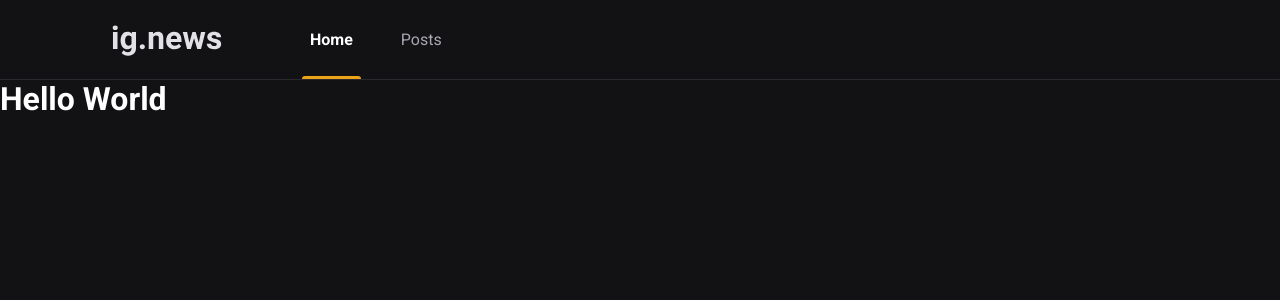
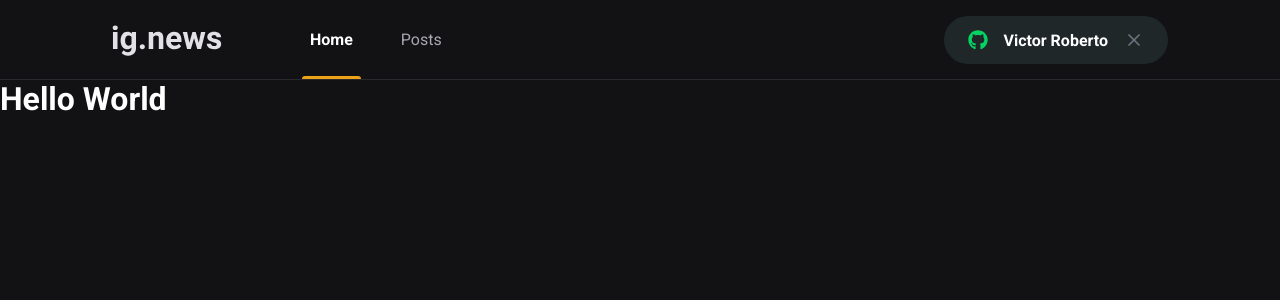
Before and after one commit to RobertoVictor7/Rocketseat-ignews, a Next.js app: page / in a window 1280 px wide. Shown: the top 300 px of the page. Built offline with nearby package versions, Linux system fonts and the light colour scheme.

Commit message:
signInButton add

```diff
--- a/src/components/header/index.tsx
+++ b/src/components/header/index.tsx
@@ -1,4 +1,5 @@
 import styles from './styles.module.scss';
+import { SignInButton } from '../signInButton';
 
 export function Header() {
     return (
@@ -9,6 +10,8 @@
                 <a className={styles.active}>Home</a>
                 <a>Posts</a>
             </nav>
+
+            <SignInButton/>
         </div>
     </header>
     );
--- a/src/components/header/styles.module.scss
+++ b/src/components/header/styles.module.scss
@@ -11,6 +11,8 @@
 
     display: flex;
     align-items: center;
+
+
 
     nav {
         margin-left: 5rem;
@@ -52,4 +54,8 @@
             }
         }
     }
+
+    button {
+        margin-left: auto;
+    }
 }
--- a/src/components/signInButton/index.tsx
+++ b/src/components/signInButton/index.tsx
@@ -1,6 +1,24 @@
+import styles from './styles.module.scss'
+
+import { FaGithub } from 'react-icons/fa'
+import { FiX } from 'react-icons/fi'
+
 export function SignInButton() {
-    return (
-      <button type="button">
+  const isUserLoggedIn = true;
+
+    return isUserLoggedIn ? (
+      <button
+      type="button"
+      className ={styles.signInButton}>
+          <FaGithub color="#04d361"/>
+          Victor Roberto
+          <FiX color="#737380" className = {styles.closeIcon}/>
+      </button>
+    ) : (
+      <button
+      type="button"
+      className ={styles.signInButton}>
+          <FaGithub color="#eba417"/>
           sign in with Github
       </button>
     );
--- a/src/components/signInButton/styles.module.scss
+++ b/src/components/signInButton/styles.module.scss
@@ -0,0 +1,33 @@
+.signInButton {
+  height: 3rem;
+  border-radius: 3rem;
+  background: var(--gray-850);
+  border: 0;
+  color: var(--white);
+  padding: 0 1.5rem;
+
+  display: flex;
+  align-items: center;
+  justify-content: center;
+
+  font-weight: bold;
+
+  svg {
+    width: 20px;
+    height: 20px;
+  }
+
+  svg:first-child {
+    margin-right: 1rem;
+  }
+
+  transition: filter 0.2s;
+
+  &:hover {
+    filter: brightness(0.8);
+  }
+
+  svg.closeIcon {
+    margin-left: 1rem;
+  }
+}
--- a/styles/global.scss
+++ b/styles/global.scss
@@ -10,6 +10,7 @@
     --gray-50: #e1e1e6;
     --gray-300: #a8a8b3;
     --gray-800: #29292e;
+    --gray-850: #1f2729;
     --gray-900: #121214;
 
     --cyan-500: #61dafb;
```
Also changed, not shown: 1 other file (tests, documents, lock files or other folders).
